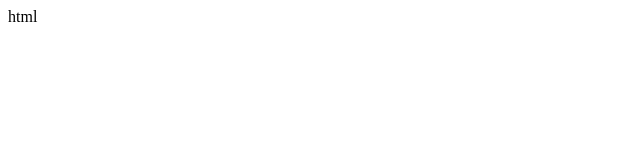
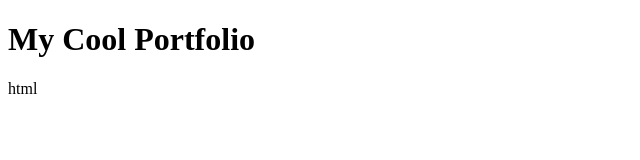
Before and after one commit to benjaminbwright/new-portfolio-deployment, a plain HTML site: page index.html in a window 1280 px wide. Shown: the whole page, without its empty margins (0-640 px from the left). Drawn offline with Linux system fonts and the light colour scheme.

Commit message:
Adds title and heading

```diff
--- a/index.html
+++ b/index.html
@@ -3,10 +3,11 @@
   <head>
     <meta charset="UTF-8" />
     <meta name="viewport" content="width=device-width, initial-scale=1.0" />
-    <title>Document</title>
+    <title>My Cool Portfolio</title>
     <link rel="stylesheet" href="./assets/css/style.css" />
   </head>
   <body>
+    <h1>My Cool Portfolio</h1>
     <script src="./assets/js/script.js"></script>
   </body>
 </html>
```
